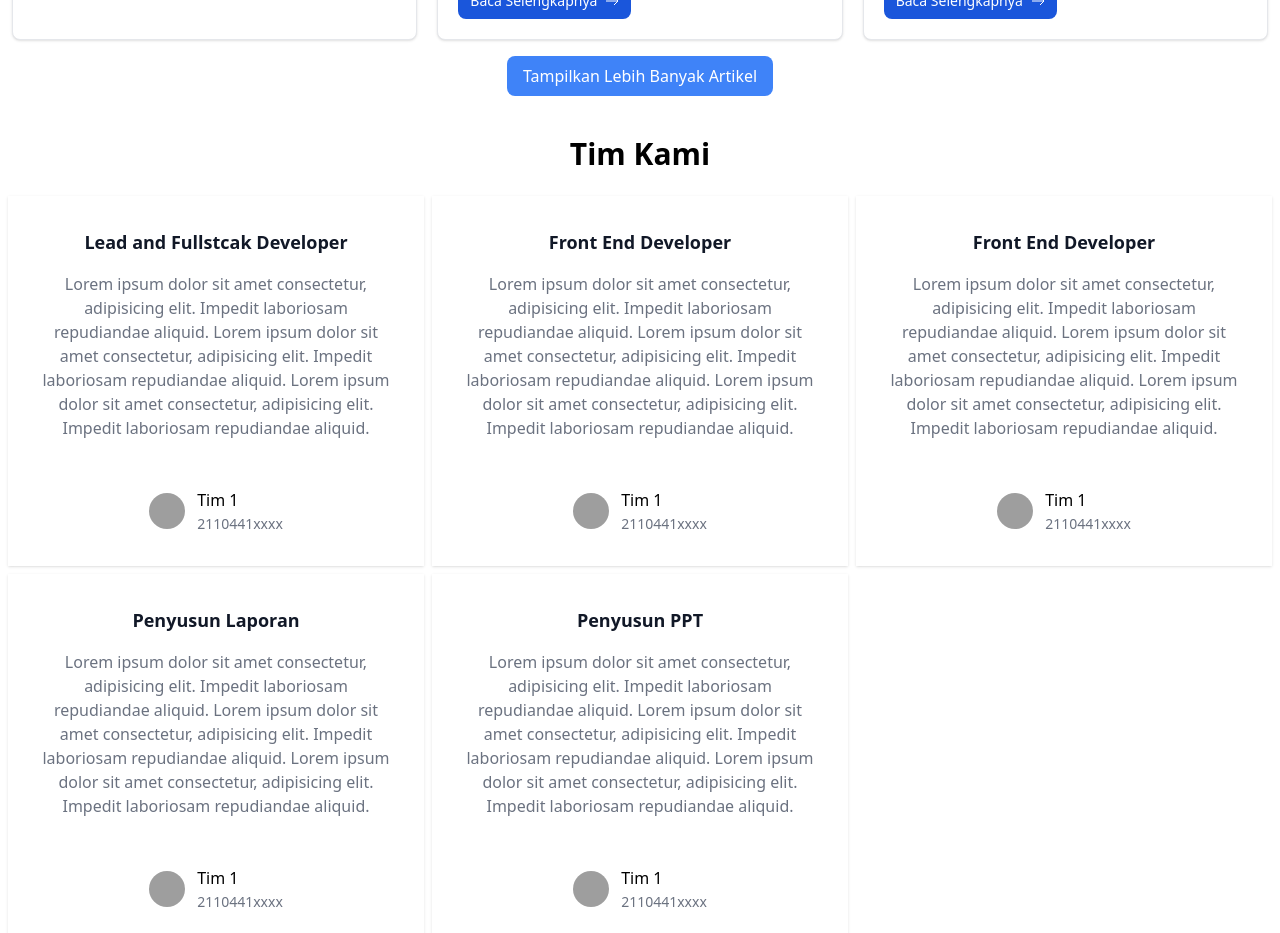
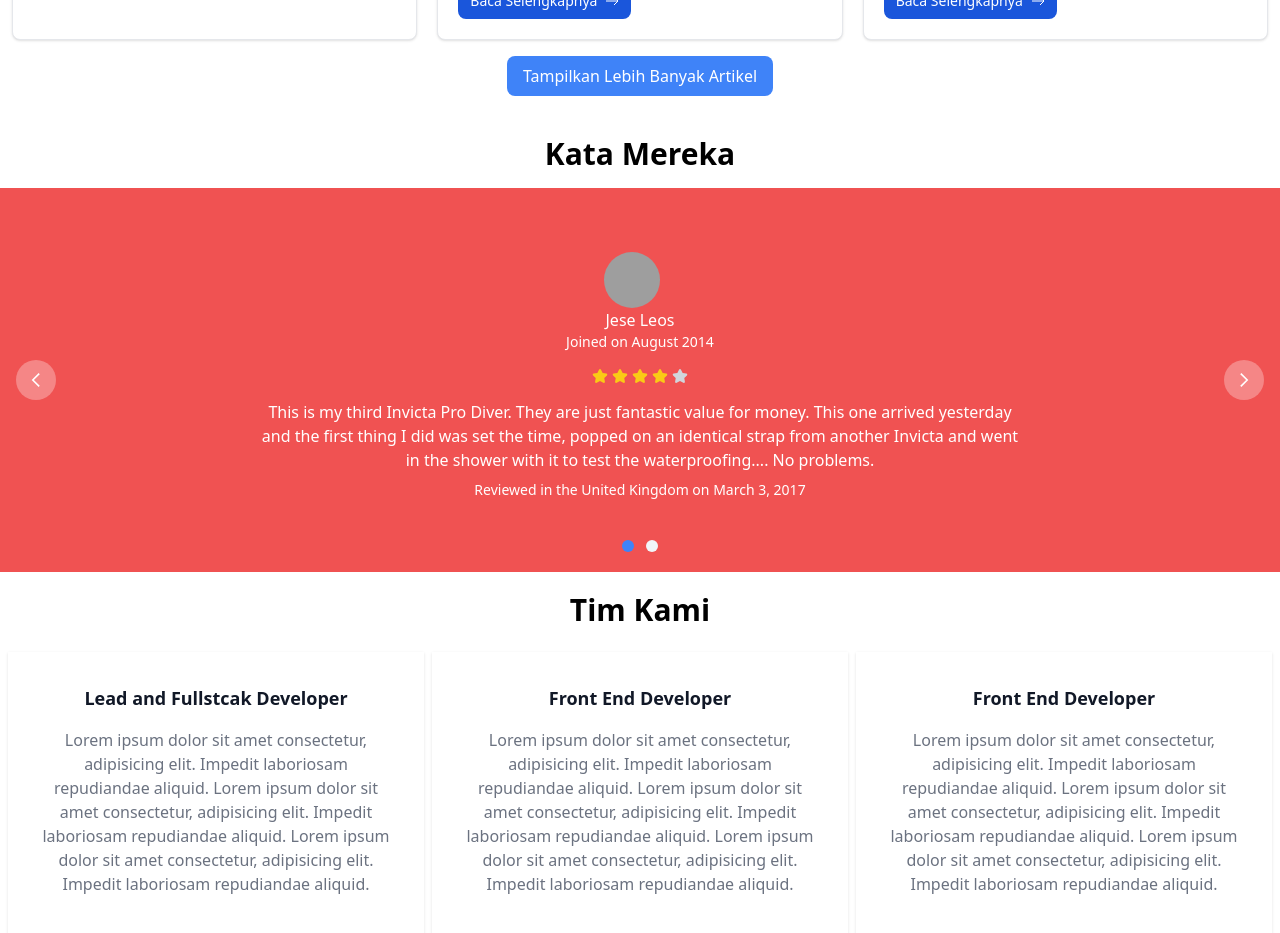
Before and after one commit to yudhaginongpratidina/rencana-karir-mahasiswa, a React (Vite) app in the folder client/: page / in a window 1280 px wide. Shown: the part 1500-2433 px from the top of the page. Built offline with nearby package versions, Linux system fonts and the light colour scheme; grey boxes are pictures that could not be loaded.

Commit message:
Membuat Component Review

```diff
--- /dev/null
+++ b/client/src/components/Review.jsx
@@ -0,0 +1,100 @@
+import React, { useState } from 'react';
+
+const Content = [
+  {
+    id: 1,
+    url: "https://flowbite.com/docs/images/blog/image-1.jpg",
+  },
+  {
+    id: 1,
+    url: "https://flowbite.com/docs/images/blog/image-2.jpg",
+  },
+];
+
+const Review = () => {
+  const [activeIndex, setActiveIndex] = useState(0);
+
+  const handlePrev = () => {
+    setActiveIndex((prevIndex) => (prevIndex === 0 ? Content.length - 1 : prevIndex - 1));
+  };
+
+  const handleNext = () => {
+    setActiveIndex((prevIndex) => (prevIndex === Content.length - 1 ? 0 : prevIndex + 1));
+  };
+
+  return (
+    <div className='my-5'>
+        <h1 className='text-center text-3xl font-bold mb-4'>Kata Mereka</h1>
+        <div id="default-carousel" className="relative w-full" data-carousel="slide">
+
+
+
+
+            {/* ITEM */}
+            <div className="relative h-80 px-5 overflow-hidden md:h-96 flex justify-center items-center bg-red-500">
+                {Content.map((item, index) => (
+                <div key={index} className={`duration-700 ease-in-out ${ activeIndex === index ? 'block' : 'hidden'}`} data-carousel-item>
+                    <article className='w-full max-w-3xl mx-auto text-center'>
+                        <div className="flex flex-col items-center mb-4 mt-3 justify-center">
+                            <img className="w-14 h-14 me-4 rounded-full" src={item.url} alt=""/>
+                            <div className="font-medium">
+                                <p className='text-white'>Jese Leos <time className="block text-sm text-white">Joined on August 2014</time></p>
+                            </div>
+                        </div>
+                        <div className="flex items-center mb-4 space-x-1 rtl:space-x-reverse justify-center">
+                            <svg className="w-4 h-4 text-yellow-300" aria-hidden="true" xmlns="http://www.w3.org/2000/svg" fill="currentColor" viewBox="0 0 22 20">
+                                <path d="M20.924 7.625a1.523 1.523 0 0 0-1.238-1.044l-5.051-.734-2.259-4.577a1.534 1.534 0 0 0-2.752 0L7.365 5.847l-5.051.734A1.535 1.535 0 0 0 1.463 9.2l3.656 3.563-.863 5.031a1.532 1.532 0 0 0 2.226 1.616L11 17.033l4.518 2.375a1.534 1.534 0 0 0 2.226-1.617l-.863-5.03L20.537 9.2a1.523 1.523 0 0 0 .387-1.575Z"/>
+                            </svg>
+                            <svg className="w-4 h-4 text-yellow-300" aria-hidden="true" xmlns="http://www.w3.org/2000/svg" fill="currentColor" viewBox="0 0 22 20">
+                                <path d="M20.924 7.625a1.523 1.523 0 0 0-1.238-1.044l-5.051-.734-2.259-4.577a1.534 1.534 0 0 0-2.752 0L7.365 5.847l-5.051.734A1.535 1.535 0 0 0 1.463 9.2l3.656 3.563-.863 5.031a1.532 1.532 0 0 0 2.226 1.616L11 17.033l4.518 2.375a1.534 1.534 0 0 0 2.226-1.617l-.863-5.03L20.537 9.2a1.523 1.523 0 0 0 .387-1.575Z"/>
+                            </svg>
+                            <svg className="w-4 h-4 text-yellow-300" aria-hidden="true" xmlns="http://www.w3.org/2000/svg" fill="currentColor" viewBox="0 0 22 20">
+                                <path d="M20.924 7.625a1.523 1.523 0 0 0-1.238-1.044l-5.051-.734-2.259-4.577a1.534 1.534 0 0 0-2.752 0L7.365 5.847l-5.051.734A1.535 1.535 0 0 0 1.463 9.2l3.656 3.563-.863 5.031a1.532 1.532 0 0 0 2.226 1.616L11 17.033l4.518 2.375a1.534 1.534 0 0 0 2.226-1.617l-.863-5.03L20.537 9.2a1.523 1.523 0 0 0 .387-1.575Z"/>
+                            </svg>
+                            <svg className="w-4 h-4 text-yellow-300" aria-hidden="true" xmlns="http://www.w3.org/2000/svg" fill="currentColor" viewBox="0 0 22 20">
+                                <path d="M20.924 7.625a1.523 1.523 0 0 0-1.238-1.044l-5.051-.734-2.259-4.577a1.534 1.534 0 0 0-2.752 0L7.365 5.847l-5.051.734A1.535 1.535 0 0 0 1.463 9.2l3.656 3.563-.863 5.031a1.532 1.532 0 0 0 2.226 1.616L11 17.033l4.518 2.375a1.534 1.534 0 0 0 2.226-1.617l-.863-5.03L20.537 9.2a1.523 1.523 0 0 0 .387-1.575Z"/>
+                            </svg>
+                            <svg className="w-4 h-4 text-gray-300 dark:text-gray-500" aria-hidden="true" xmlns="http://www.w3.org/2000/svg" fill="currentColor" viewBox="0 0 22 20">
+                                <path d="M20.924 7.625a1.523 1.523 0 0 0-1.238-1.044l-5.051-.734-2.259-4.577a1.534 1.534 0 0 0-2.752 0L7.365 5.847l-5.051.734A1.535 1.535 0 0 0 1.463 9.2l3.656 3.563-.863 5.031a1.532 1.532 0 0 0 2.226 1.616L11 17.033l4.518 2.375a1.534 1.534 0 0 0 2.226-1.617l-.863-5.03L20.537 9.2a1.523 1.523 0 0 0 .387-1.575Z"/>
+                            </svg>
+                        </div>
+                        <p className="mb-2 text-white">This is my third Invicta Pro Diver. They are just fantastic value for money. This one arrived yesterday and the first thing I did was set the time, popped on an identical strap from another Invicta and went in the shower with it to test the waterproofing.... No problems.</p>
+                        <footer className="mb-5 text-sm text-white"><p>Reviewed in the United Kingdom on <time >March 3, 2017</time></p></footer>
+                    </article>
+                </div>
+                ))}
+            </div>
+
+            {/* Slider indicators */}
+            <div className="absolute z-30 flex -translate-x-1/2 bottom-5 left-1/2 space-x-3 rtl:space-x-reverse">
+                {Content.map((_, index) => (
+                <button key={index} type="button" className={`w-3 h-3 rounded-full ${ activeIndex === index ? 'bg-blue-500' : 'bg-slate-100' }`}
+                    aria-current={activeIndex === index}
+                    aria-label={`Slide ${index + 1}`}
+                    data-carousel-slide-to={index}
+                    onClick={() => setActiveIndex(index)}
+                ></button>
+                ))}
+            </div>
+
+            {/* Slider controls */}
+            <button type="button" className="absolute top-0 start-0 z-30 flex items-center justify-center h-full px-4 cursor-pointer group focus:outline-none" data-carousel-prev onClick={handlePrev}>
+                <span className="inline-flex items-center justify-center w-10 h-10 rounded-full bg-white/30 dark:bg-gray-800/30 group-hover:bg-white/50 dark:group-hover:bg-gray-800/60 group-focus:ring-4 group-focus:ring-white dark:group-focus:ring-gray-800/70 group-focus:outline-none">
+                    <svg className="w-4 h-4 text-white dark:text-gray-800 rtl:rotate-180" aria-hidden="true" xmlns="http://www.w3.org/2000/svg" fill="none" viewBox="0 0 6 10">
+                        <path stroke="currentColor" d="M5 1 1 5l4 4"/>
+                    </svg>
+                </span>
+            </button>
+            <button type="button" className="absolute top-0 end-0 z-30 flex items-center justify-center h-full px-4 cursor-pointer group focus:outline-none" data-carousel-next onClick={handleNext}>
+                <span className="inline-flex items-center justify-center w-10 h-10 rounded-full bg-white/30 dark:bg-gray-800/30 group-hover:bg-white/50 dark:group-hover:bg-gray-800/60 group-focus:ring-4 group-focus:ring-white dark:group-focus:ring-gray-800/70 group-focus:outline-none">
+                    <svg className="w-4 h-4 text-white dark:text-gray-800 rtl:rotate-180" aria-hidden="true" xmlns="http://www.w3.org/2000/svg" fill="none" viewBox="0 0 6 10">
+                        <path stroke="currentColor" d="m1 9 4-4-4-4"/>
+                    </svg>
+                </span>
+            </button>
+        </div>
+    </div>
+  );
+};
+
+export default Review;
--- a/client/src/pages/Home.jsx
+++ b/client/src/pages/Home.jsx
@@ -3,6 +3,7 @@ import Navabar from '../components/Navbar'
 import Jumbotron from '../components/Jumbotron'
 import Tentang from '../components/Tentang'
 import ArticleLIst from '../components/ArticleLIst'
+import Review from '../components/Review'
 import Tim from '../components/Tim'
 import Footer from '../components/Footer'
 
@@ -13,6 +14,7 @@ const Home = () => {
       <Jumbotron/>
       <Tentang/>
       <ArticleLIst/>
+      <Review/>
       <Tim/>
       <Footer />
     </div>
```
